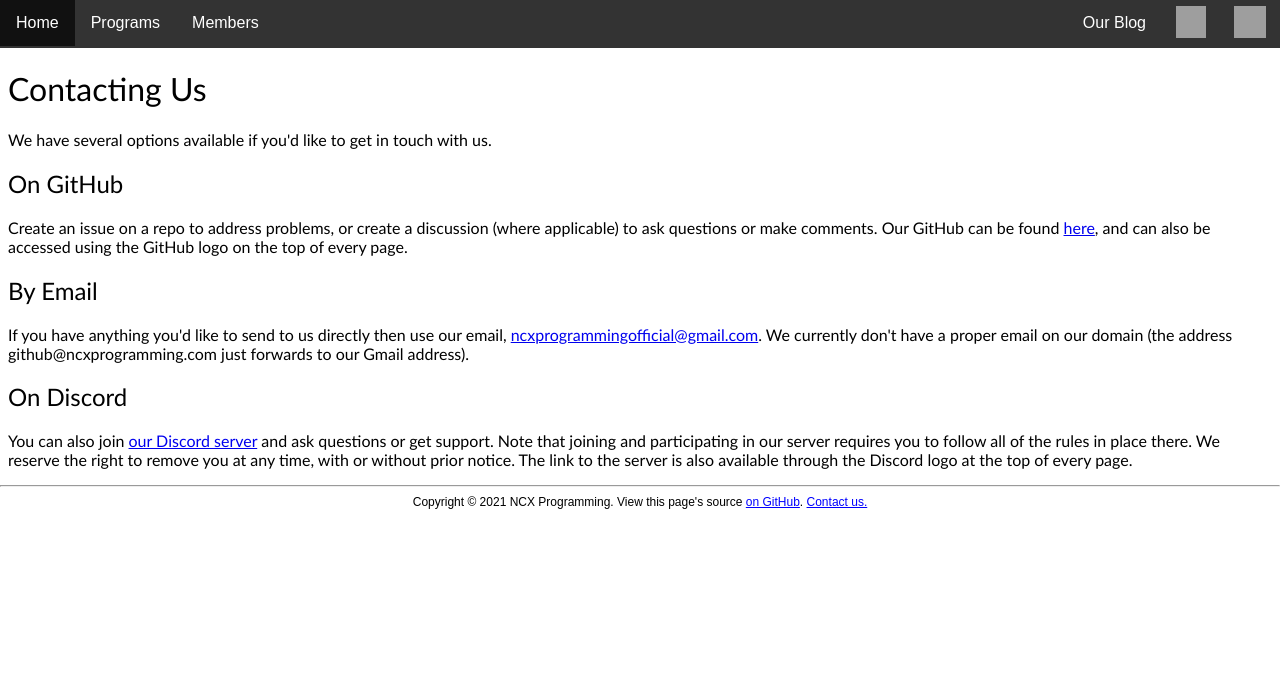
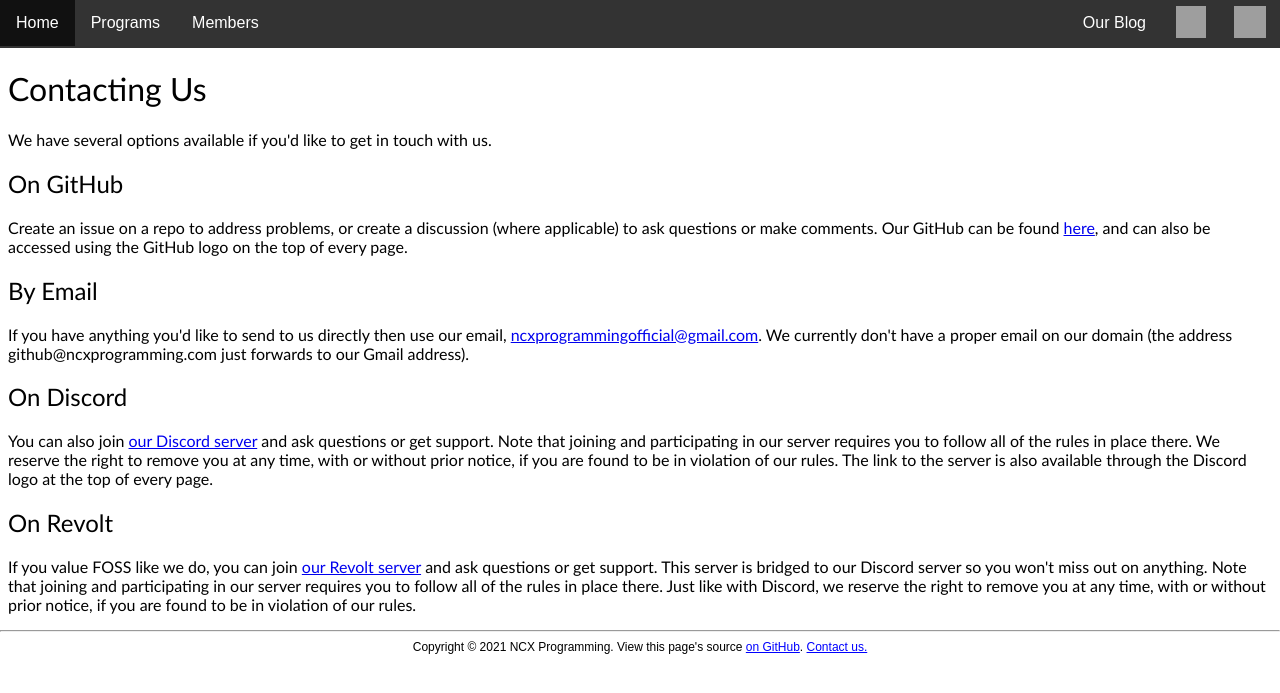
Before and after one commit to NCX-Programming/site, a Jekyll site: the page built from contactus.html, in a window 1280 px wide. Shown: the top 693 px of the page. Built offline with Jekyll 4.4.1, drawn with Linux system fonts in a browser that asks for light colours; grey boxes are pictures that could not be loaded.

Commit message:
Added Revolt server to contactus.html

```diff
--- a/contactus.html
+++ b/contactus.html
@@ -10,4 +10,6 @@ layout: default
 <h2>By Email</h2>
 <p>If you have anything you'd like to send to us directly then use our email, <a href="mailto:ncxprogrammingofficial@gmail.com">ncxprogrammingofficial@gmail.com</a>. We currently don't have a proper email on our domain (the address github@ncxprogramming.com just forwards to our Gmail address).
 <h2>On Discord</h2>
-<p>You can also join <a href="https://discord.gg/TbPXuFr">our Discord server</a> and ask questions or get support. Note that joining and participating in our server requires you to follow all of the rules in place there. We reserve the right to remove you at any time, with or without prior notice. The link to the server is also available through the Discord logo at the top of every page.</p>
+<p>You can also join <a href="https://discord.gg/TbPXuFr">our Discord server</a> and ask questions or get support. Note that joining and participating in our server requires you to follow all of the rules in place there. We reserve the right to remove you at any time, with or without prior notice, if you are found to be in violation of our rules. The link to the server is also available through the Discord logo at the top of every page.</p>
+<h2>On Revolt</h2>
+<p>If you value FOSS like we do, you can join <a href="https://app.revolt.chat/invite/gHF7jcqa">our Revolt server</a> and ask questions or get support. This server is bridged to our Discord server so you won't miss out on anything. Note that joining and participating in our server requires you to follow all of the rules in place there. Just like with Discord, we reserve the right to remove you at any time, with or without prior notice, if you are found to be in violation of our rules.</p>
```
